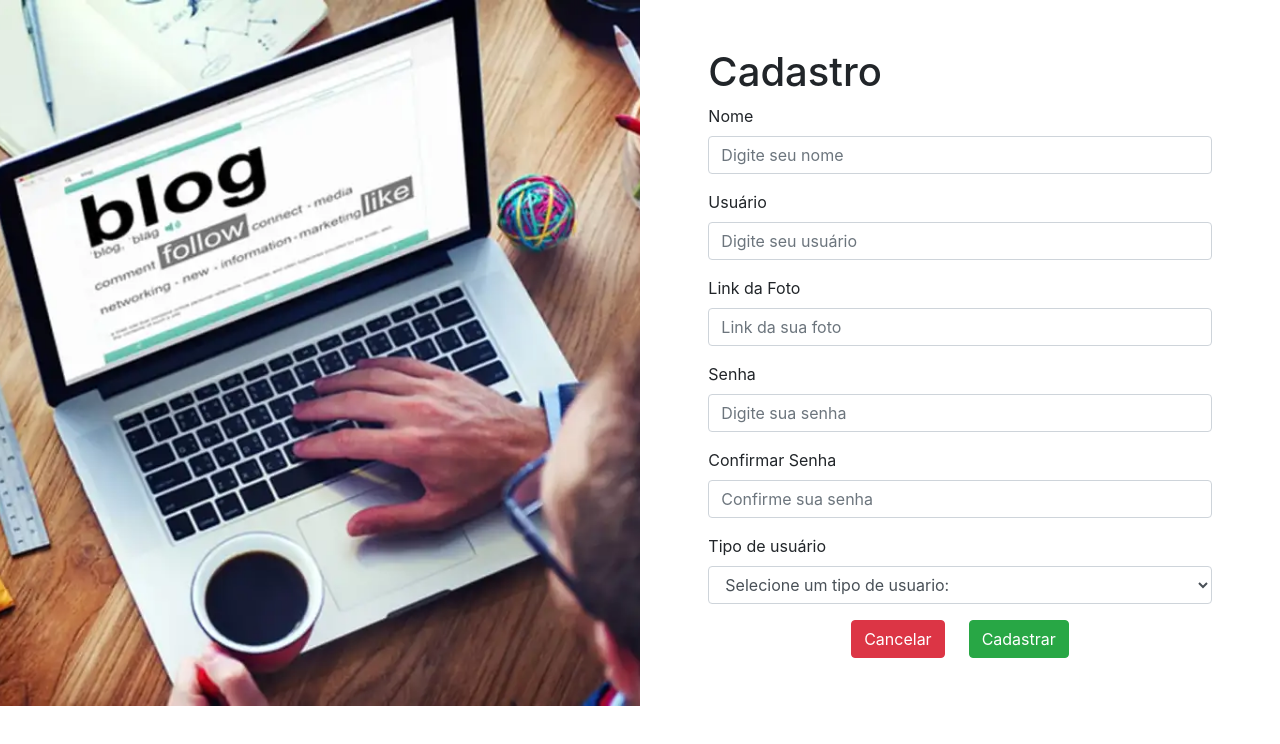
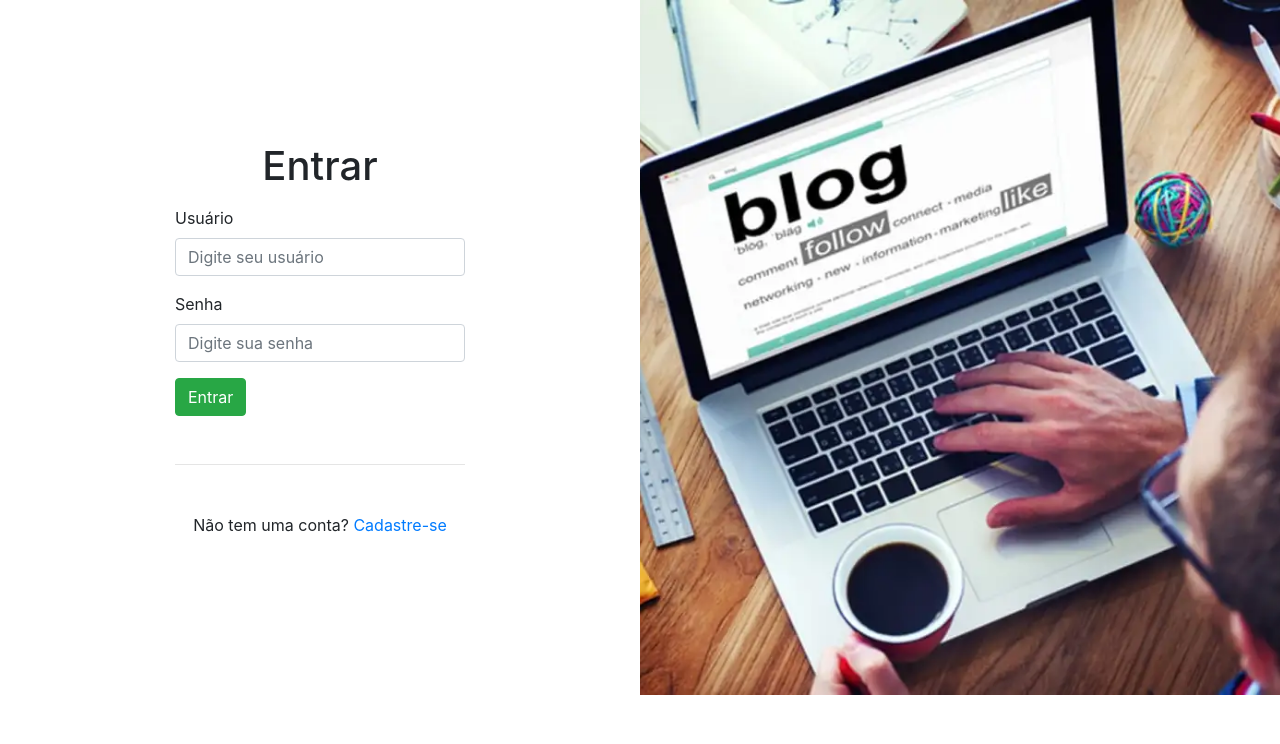
Before and after one commit to Helga2405/Front-End, an Angular app in the folder blogPessoalFrontHA/: page /entrar in a window 1280 px wide. Before the commit this address led to /. Shown: the top 744 px of the page. Built offline with nearby package versions, Linux system fonts and the light colour scheme.

Commit message:
implementando rotas

```diff
--- a/blogPessoalFrontHA/src/app/app-routing.module.ts
+++ b/blogPessoalFrontHA/src/app/app-routing.module.ts
@@ -1,7 +1,16 @@
 import { NgModule } from '@angular/core';
 import { RouterModule, Routes } from '@angular/router';
+import { CadastrarComponent } from './cadastrar/cadastrar.component';
+import { EntrarComponent } from './entrar/entrar.component';
 
-const routes: Routes = [];
+const routes: Routes =[
+
+  {path:"", redirectTo:"entrar", pathMatch: "full"},
+
+  {path:"entrar", component: EntrarComponent},
+  {path: "cadastrar", component:CadastrarComponent}
+];
+
 
 @NgModule({
   imports: [RouterModule.forRoot(routes)],
--- a/blogPessoalFrontHA/src/app/app.component.html
+++ b/blogPessoalFrontHA/src/app/app.component.html
@@ -1 +1 @@
-<app-cadastrar></app-cadastrar>
+<router-outlet></router-outlet>
--- a/blogPessoalFrontHA/src/app/cadastrar/cadastrar.component.html
+++ b/blogPessoalFrontHA/src/app/cadastrar/cadastrar.component.html
@@ -45,7 +45,7 @@
                 </div>
 
                 <div class="d-flex justify-content-center">
-                    <button type="submit" class="btn btn-danger mr-4">Cancelar</button>
+                    <button type="submit" class="btn btn-danger mr-4"  routerLink="/entrar">Cancelar</button>
                     <button type="submit" class="btn btn-success">Cadastrar</button>
 
                 </div>
--- a/blogPessoalFrontHA/src/app/entrar/entrar.component.html
+++ b/blogPessoalFrontHA/src/app/entrar/entrar.component.html
@@ -23,7 +23,7 @@
 
                 <hr class="mt-5 mb-5">
                 <p class="text-center">
-                    Não tem uma conta? <a href="">Cadastre-se</a>
+                    Não tem uma conta? <a routerLink="/cadastrar">Cadastre-se</a>
 
                 </p>
 
```
